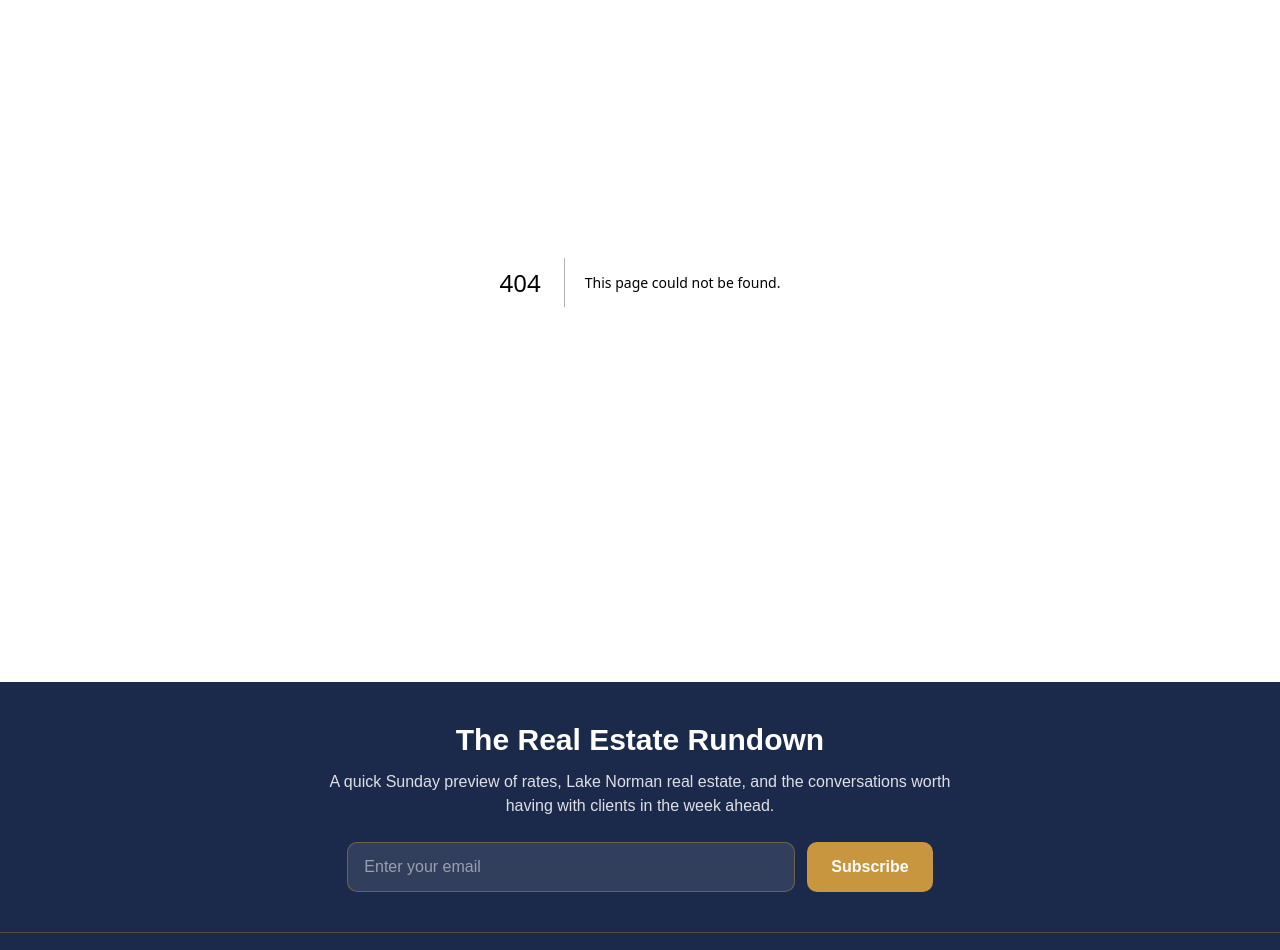
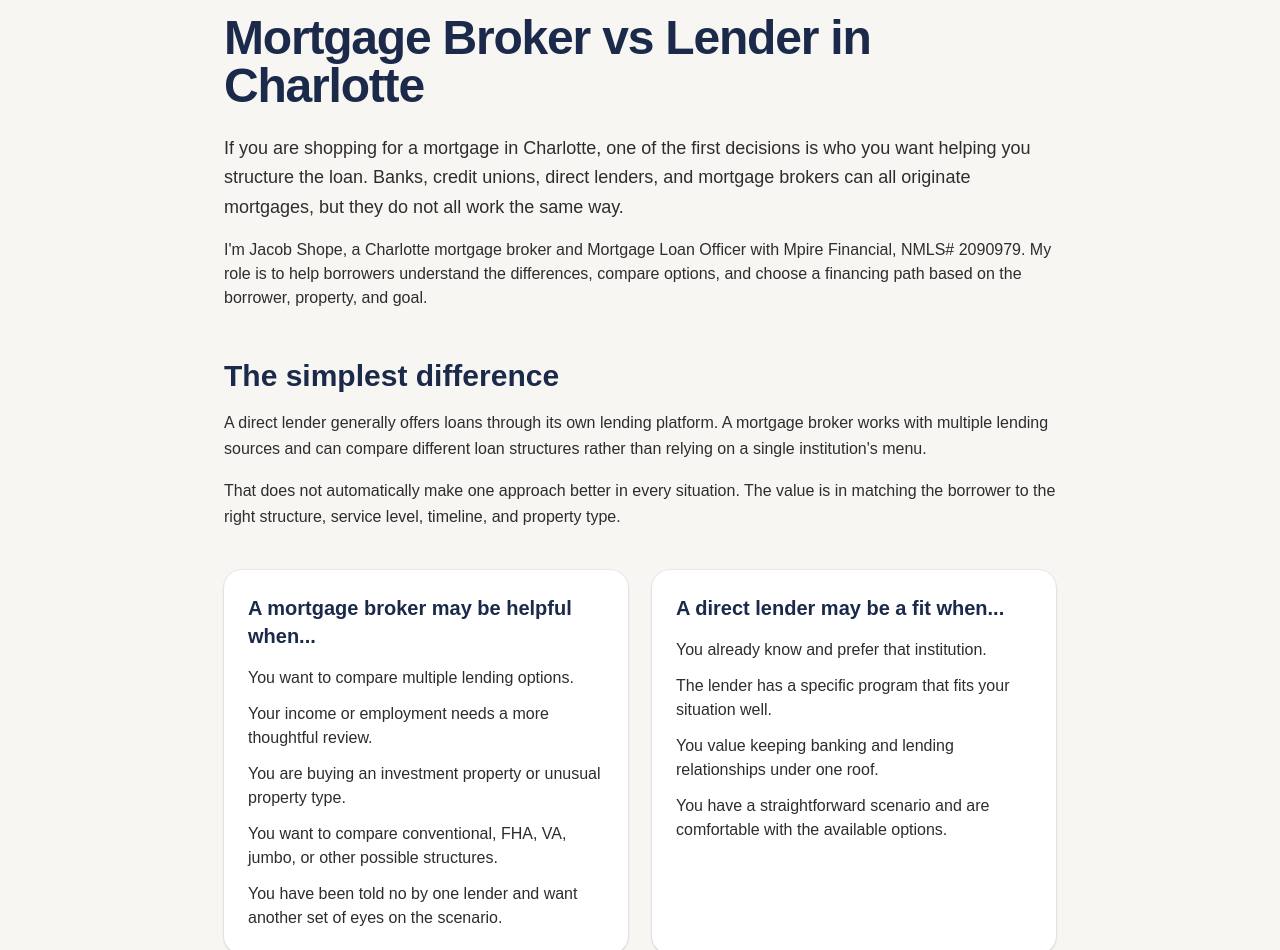
Before and after one commit to JLshope12/jacob-shope-mortgage, a Next.js app: page /mortgage-broker-vs-lender-charlotte in a window 1280 px wide. Before the commit this address had no page. Shown: the part 182-1132 px from the top of the page. Built offline with nearby package versions, Linux system fonts and the light colour scheme.

Commit message:
Add Charlotte mortgage broker vs lender authority page

```diff
--- /dev/null
+++ b/app/mortgage-broker-vs-lender-charlotte/page.tsx
@@ -0,0 +1,105 @@
+import Link from "next/link";
+
+export const metadata = {
+  title: "Mortgage Broker vs Lender in Charlotte | Jacob Shope",
+  description:
+    "Understand the difference between a mortgage broker and a direct lender in Charlotte, and how to decide which approach fits your home financing needs.",
+  alternates: { canonical: "/mortgage-broker-vs-lender-charlotte" },
+};
+
+const faq = [
+  ["What is a mortgage broker?", "A mortgage broker helps borrowers evaluate loan options from multiple lending sources rather than being limited to one institution's product menu."],
+  ["What is a direct mortgage lender?", "A direct lender typically originates and funds loans using its own lending platform or a defined set of in-house products."],
+  ["Is a mortgage broker the same as a loan officer?", "Not exactly. A loan officer is the licensed professional working with the borrower. A loan officer may work for a bank, direct lender, credit union, or mortgage brokerage."],
+  ["Why might a Charlotte buyer use a mortgage broker?", "A broker can be useful when a buyer wants to compare structures, has a property or income scenario that needs more than one option, or simply wants someone to evaluate alternatives across multiple lending sources."],
+] as const;
+
+export default function MortgageBrokerVsLenderCharlottePage() {
+  const schema = {
+    "@context": "https://schema.org",
+    "@type": "Article",
+    headline: "Mortgage Broker vs Lender in Charlotte",
+    author: { "@type": "Person", "@id": "https://jacobshopemortgage.com/#jacob-shope", name: "Jacob Shope" },
+    publisher: { "@id": "https://jacobshopemortgage.com/#mpire-financial" },
+    mainEntityOfPage: "https://jacobshopemortgage.com/mortgage-broker-vs-lender-charlotte",
+  };
+
+  return (
+    <div className="bg-offwhite">
+      <script type="application/ld+json" dangerouslySetInnerHTML={{ __html: JSON.stringify(schema) }} />
+      <article className="mx-auto max-w-4xl px-4 py-16 md:px-6 md:py-24 lg:px-8">
+        <p className="font-semibold text-gold">Mortgage guidance from Jacob Shope</p>
+        <h1 className="mt-3 text-4xl font-bold tracking-tight text-navy md:text-5xl">Mortgage Broker vs Lender in Charlotte</h1>
+        <p className="mt-6 text-lg leading-relaxed text-charcoal">
+          If you are shopping for a mortgage in Charlotte, one of the first decisions is who you want helping you structure the loan. Banks, credit unions, direct lenders, and mortgage brokers can all originate mortgages, but they do not all work the same way.
+        </p>
+        <p className="mt-4 text-charcoal">
+          I&apos;m Jacob Shope, a Charlotte mortgage broker and Mortgage Loan Officer with Mpire Financial, NMLS# 2090979. My role is to help borrowers understand the differences, compare options, and choose a financing path based on the borrower, property, and goal.
+        </p>
+
+        <section className="mt-12">
+          <h2 className="text-2xl font-bold text-navy md:text-3xl">The simplest difference</h2>
+          <p className="mt-4 leading-relaxed text-charcoal">
+            A direct lender generally offers loans through its own lending platform. A mortgage broker works with multiple lending sources and can compare different loan structures rather than relying on a single institution&apos;s menu.
+          </p>
+          <p className="mt-4 leading-relaxed text-charcoal">
+            That does not automatically make one approach better in every situation. The value is in matching the borrower to the right structure, service level, timeline, and property type.
+          </p>
+        </section>
+
+        <section className="mt-10 grid gap-6 md:grid-cols-2">
+          <div className="rounded-2xl bg-white p-6 shadow-sm ring-1 ring-navy/5">
+            <h2 className="text-xl font-bold text-navy">A mortgage broker may be helpful when...</h2>
+            <ul className="mt-4 space-y-3 text-charcoal">
+              <li>You want to compare multiple lending options.</li>
+              <li>Your income or employment needs a more thoughtful review.</li>
+              <li>You are buying an investment property or unusual property type.</li>
+              <li>You want to compare conventional, FHA, VA, jumbo, or other possible structures.</li>
+              <li>You have been told no by one lender and want another set of eyes on the scenario.</li>
+            </ul>
+          </div>
+          <div className="rounded-2xl bg-white p-6 shadow-sm ring-1 ring-navy/5">
+            <h2 className="text-xl font-bold text-navy">A direct lender may be a fit when...</h2>
+            <ul className="mt-4 space-y-3 text-charcoal">
+              <li>You already know and prefer that institution.</li>
+              <li>The lender has a specific program that fits your situation well.</li>
+              <li>You value keeping banking and lending relationships under one roof.</li>
+              <li>You have a straightforward scenario and are comfortable with the available options.</li>
+            </ul>
+          </div>
+        </section>
+
+        <section className="mt-12">
+          <h2 className="text-2xl font-bold text-navy md:text-3xl">What matters more than the label</h2>
+          <p className="mt-4 leading-relaxed text-charcoal">
+            The person handling the loan matters. Ask how clearly they explain the payment, cash needed, loan structure, risks, appraisal process, and next steps. Ask how quickly they communicate with you and your Realtor. Ask whether they understand the kind of property and borrower profile involved.
+          </p>
+          <p className="mt-4 leading-relaxed text-charcoal">
+            A strong mortgage professional should be able to explain why a loan fits, not just quote a rate and ask you to apply.
+          </p>
+        </section>
+
+        <section className="mt-12 rounded-2xl bg-white p-7 shadow-sm ring-1 ring-navy/5">
+          <h2 className="text-2xl font-bold text-navy">Common questions</h2>
+          <div className="mt-6 space-y-6">
+            {faq.map(([q, a]) => (
+              <div key={q}>
+                <h3 className="font-semibold text-navy">{q}</h3>
+                <p className="mt-2 leading-relaxed text-charcoal">{a}</p>
+              </div>
+            ))}
+          </div>
+        </section>
+
+        <section className="mt-12 rounded-2xl bg-navy p-8 text-white">
+          <h2 className="text-2xl font-bold">Want me to compare the options with you?</h2>
+          <p className="mt-3 text-white/85">Send me the purchase price, down payment, property type, and what you are trying to accomplish. I&apos;ll help you understand the financing paths available.</p>
+          <div className="mt-6 flex flex-wrap gap-4">
+            <Link href="/contact" className="rounded-lg bg-gold px-5 py-3 font-semibold text-white hover:bg-gold/90">Ask Jacob a Mortgage Question</Link>
+            <Link href="/mortgage-guides" className="rounded-lg border border-white/40 px-5 py-3 font-semibold text-white hover:bg-white hover:text-navy">More Mortgage Guides</Link>
+          </div>
+        </section>
+      </article>
+    </div>
+  );
+}
```
